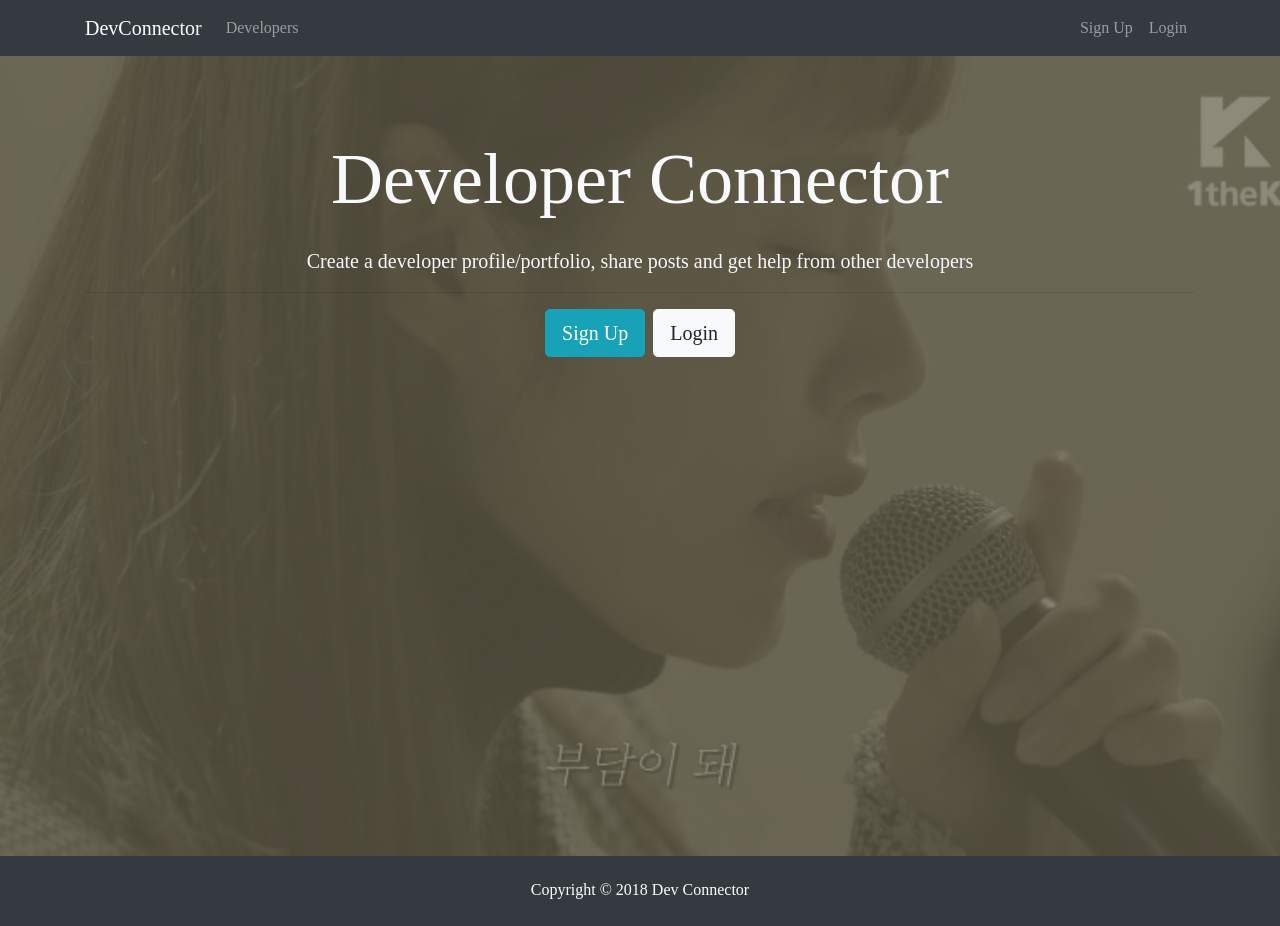
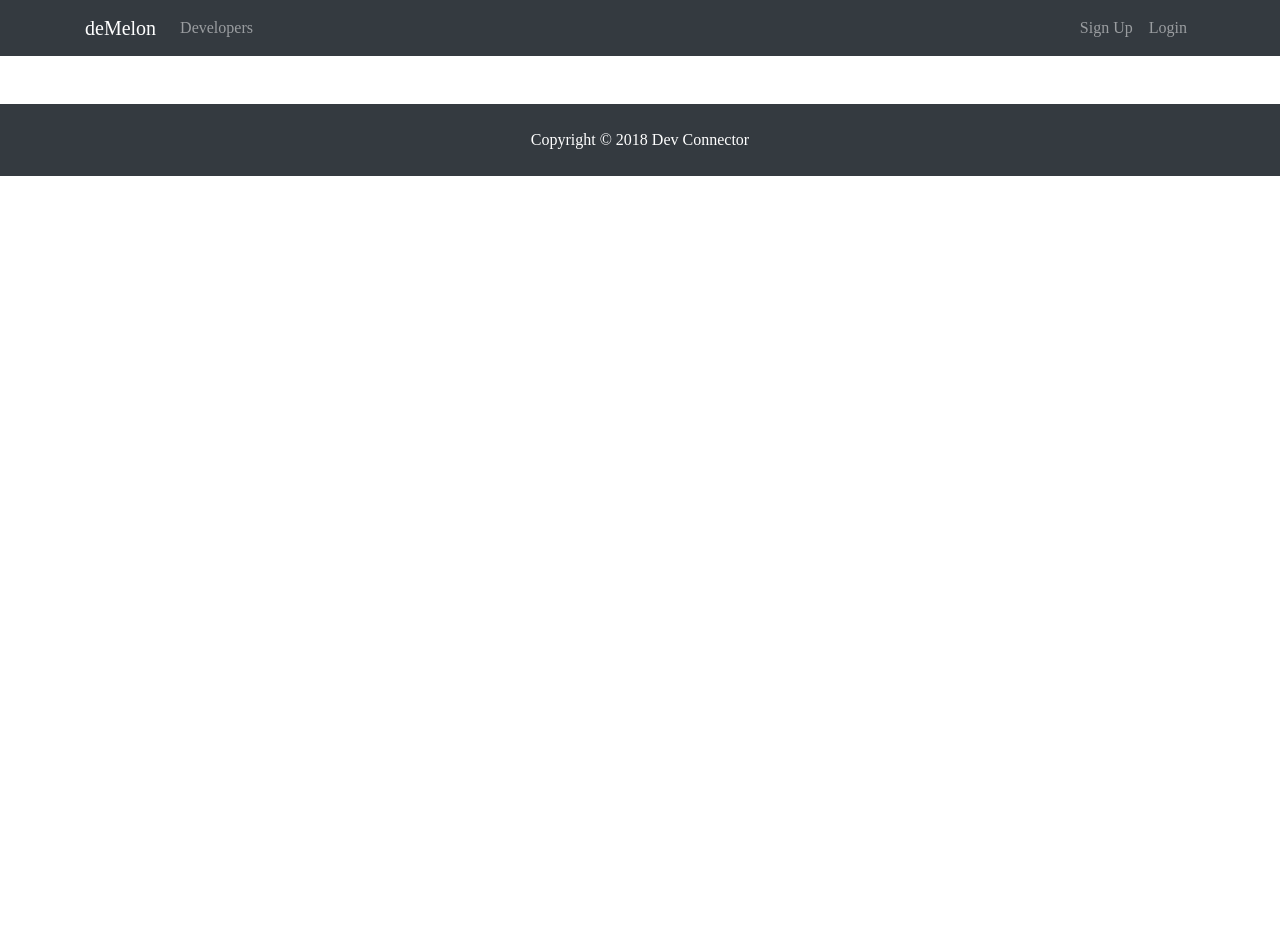
Before and after one commit to milktegi/demelon, a React (Create React App) app in the folder client/: page /login in a window 1280 px wide. After the commit the page ends 800 px from the top, so only its background shows below. Built offline with nearby package versions, Linux system fonts and the light colour scheme.

Commit message:
Router setup for navbar

```diff
--- a/client/package.json
+++ b/client/package.json
@@ -5,6 +5,7 @@
   "dependencies": {
     "react": "^16.6.3",
     "react-dom": "^16.6.3",
+    "react-router-dom": "^4.3.1",
     "react-scripts": "2.1.1"
   },
   "scripts": {
--- a/client/src/App.css
+++ b/client/src/App.css
@@ -22,7 +22,7 @@ img {
 }
 
 .dark-overlay {
-  background-color: rgba(95.3, 89.8, 67.1, 0.7);
+  background-color: rgba(218, 211, 191, 0.3);
   position: absolute;
   top: 0;
   left: 0;
--- a/client/src/App.js
+++ b/client/src/App.js
@@ -1,18 +1,27 @@
 import React, { Component } from 'react';
+import { BrowserRouter as Router, Route } from 'react-router-dom';
+
 import './App.css';
 import Navbar from './components/layout/Navbar';
 import Landing from './components/layout/Landing';
 import Footer from './components/layout/Footer';
+import Register from './components/auth/Register';
+import Login from './components/auth/Login';
 
 class App extends Component {
   render() {
     return (
-      <div className="App">
-
-        <Navbar/>
-        <Landing/>
-        <Footer/>
-      </div>
+      <Router>
+        <div className="App">
+          <Navbar/>
+          <Route exact path="/" component={ Landing } />
+          <div className="container">
+            <Route exact path="/register" component={ Register }/>
+            <Route exact path="/login" component={ Login }/>
+          </div>
+          <Footer/>
+        </div>
+      </Router>
     );
   }
 }
--- /dev/null
+++ b/client/src/components/auth/Login.js
@@ -0,0 +1,13 @@
+import React, { Component } from 'react'
+
+class Login extends Component {
+  render() {
+	return (
+	  <div>
+
+	  </div>
+	)
+  }
+}
+
+export default Login;
--- /dev/null
+++ b/client/src/components/auth/Register.js
@@ -0,0 +1,13 @@
+import React, { Component } from 'react'
+
+class Register extends Component {
+  render() {
+	return (
+	  <div>
+
+	  </div>
+	)
+  }
+}
+
+export default Register;
--- a/client/src/components/layout/Navbar.js
+++ b/client/src/components/layout/Navbar.js
@@ -1,37 +1,49 @@
-import React, { Component } from 'react'
+import React, { Component } from 'react';
+import { Link } from 'react-router-dom';
 
 class Navbar extends Component {
   render() {
     return (
-
       <nav className="navbar navbar-expand-sm navbar-dark bg-dark mb-4">
         <div className="container">
-      <a className="navbar-brand" href="landing.html">DevConnector</a>
-      <button className="navbar-toggler" type="button" data-toggle="collapse" data-target="#mobile-nav">
-        <span className="navbar-toggler-icon"></span>
+          <Link className="navbar-brand" to="/">
+            deMelon
+          </Link>
+          <button
+            className="navbar-toggler"
+            type="button"
+            data-toggle="collapse"
+            data-target="#mobile-nav"
+          >
+            <span className="navbar-toggler-icon" />
           </button>
 
           <div className="collapse navbar-collapse" id="mobile-nav">
             <ul className="navbar-nav mr-auto">
               <li className="nav-item">
-            <a className="nav-link" href="profiles.html"> Developers
+                <a className="nav-link" href="profiles.html">
+                  {' '}
+                  Developers
                 </a>
               </li>
             </ul>
 
             <ul className="navbar-nav ml-auto">
               <li className="nav-item">
-            <a className="nav-link" href="register.html">Sign Up</a>
+                <Link className="nav-link" to="/register">
+                  Sign Up
+                </Link>
               </li>
               <li className="nav-item">
-            <a className="nav-link" href="login.html">Login</a>
+                <Link className="nav-link" to="/login">
+                  Login
+                </Link>
               </li>
             </ul>
           </div>
         </div>
       </nav>
-
-	)
+    );
   }
 }
 
```
Also changed, not shown: 1 other file (tests, documents, lock files or other folders). Lines whose indentation alone changed are shown as unchanged.
